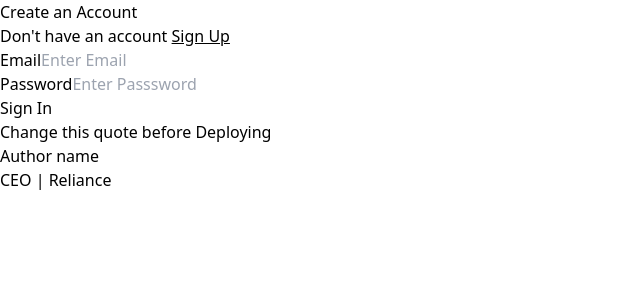
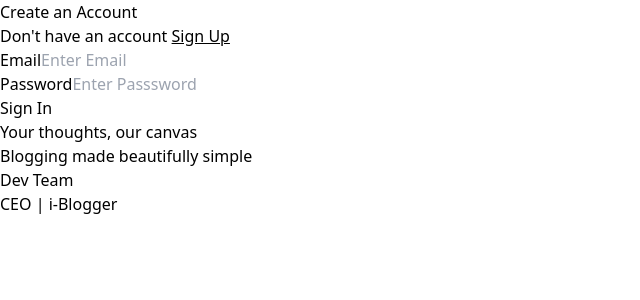
Before and after one commit to yuvrraajj/iBlogger, a React (Vite) app in the folder frontend/: page /signin in a window 1280 px wide. Shown: the top 300 px of the page, without its empty margins (0-640 px from the left). Built offline with nearby package versions, Linux system fonts and the light colour scheme.

Commit message:
Fe fix signup

```diff
--- a/frontend/src/components/quote.tsx
+++ b/frontend/src/components/quote.tsx
@@ -2,12 +2,12 @@ export const Quote=()=>{
     return <div className="bg-slate-200 h-screen flex justify-center flex-col" >
         <div className="flex justify-center">
             <div className="max-w-lg">
-             <div className=" text-3xl font-bold">Change this quote before Deploying</div>
+             <div className=" text-3xl font-bold">Your thoughts, our canvas <br></br>Blogging made beautifully simple</div>
              <div className="font-semibold text-l max-w-md mt-4">
-            Author name
+            Dev Team
         </div>
         <div className="font-semibold  text-sm max-w-md text-slate-500">
-            CEO | Reliance
+            CEO | i-Blogger
         </div>
             </div>
         </div>
--- a/frontend/src/pages/Publish.tsx
+++ b/frontend/src/pages/Publish.tsx
@@ -16,7 +16,7 @@ export const Publish = () => {
             <div className="max-w-screen-lg w-full">
                 <input onChange={(e) => {
                     setTitle(e.target.value)
-                }} type="text" className="w-full bg-gray-50 border border-gray-300 text-gray-900 text-sm rounded-lg focus:ring-blue-500 focus:border-blue-500 block w-full p-2.5" placeholder="Title" />
+                }} type="text" className=" bg-gray-50 border border-gray-300 text-gray-900 text-sm rounded-lg focus:ring-blue-500 focus:border-blue-500 block w-full p-2.5" placeholder="Title" />
 
                 <TextEditor onChange={(e) => {
                     setDescription(e.target.value)
```
Also changed, not shown: frontend/src/components/AppBar.tsx (line endings or trailing spaces).
